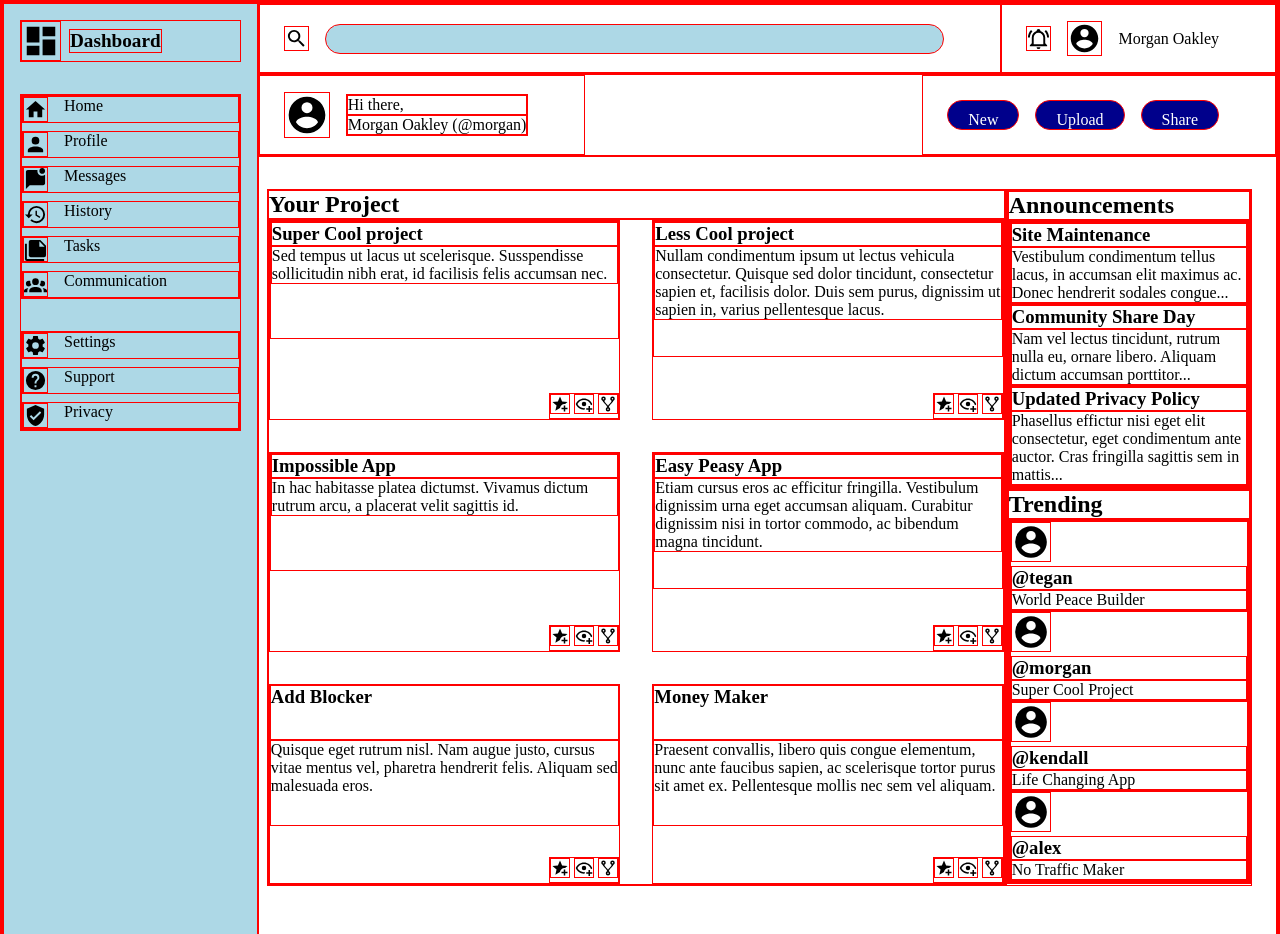
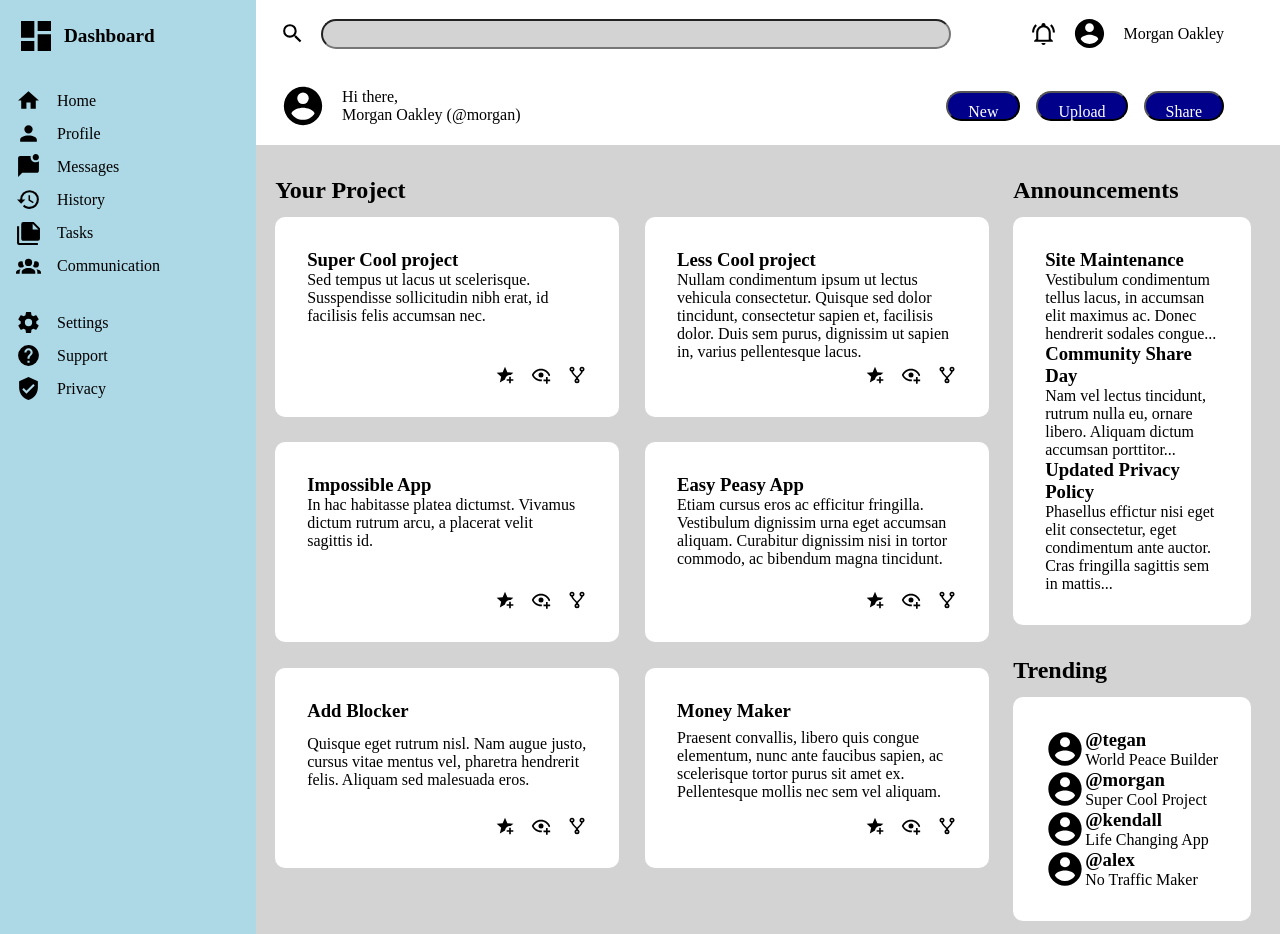
Before and after one commit to l1xwxx/admin-dashboard, a plain HTML site: page index.html in a window 1280 px wide. Shown: the top 934 px of the page. Drawn offline with Linux system fonts and the light colour scheme.

Commit message:
day two, session two

```diff
--- a/index.html
+++ b/index.html
@@ -268,32 +268,40 @@
                     <title>account-circle</title>
                     <path d="M12,19.2C9.5,19.2 7.29,17.92 6,16C6.03,14 10,12.9 12,12.9C14,12.9 17.97,14 18,16C16.71,17.92 14.5,19.2 12,19.2M12,5A3,3 0 0,1 15,8A3,3 0 0,1 12,11A3,3 0 0,1 9,8A3,3 0 0,1 12,5M12,2A10,10 0 0,0 2,12A10,10 0 0,0 12,22A10,10 0 0,0 22,12C22,6.47 17.5,2 12,2Z" />
                   </svg>
+                  <div class="text">
                     <h3>@tegan</h3>
                     <p>World Peace Builder</p>
+                  </div>
                 </li>
                 <li>
                   <svg xmlns="http://www.w3.org/2000/svg" viewBox="0 0 24 24" height="40" width="40">
                     <title>account-circle</title>
                     <path d="M12,19.2C9.5,19.2 7.29,17.92 6,16C6.03,14 10,12.9 12,12.9C14,12.9 17.97,14 18,16C16.71,17.92 14.5,19.2 12,19.2M12,5A3,3 0 0,1 15,8A3,3 0 0,1 12,11A3,3 0 0,1 9,8A3,3 0 0,1 12,5M12,2A10,10 0 0,0 2,12A10,10 0 0,0 12,22A10,10 0 0,0 22,12C22,6.47 17.5,2 12,2Z" />
                   </svg>
+                  <div class="text">
                     <h3>@morgan</h3>
                     <p>Super Cool Project</p>
+                  </div>
                 </li>
                 <li>
                   <svg xmlns="http://www.w3.org/2000/svg" viewBox="0 0 24 24" height="40" width="40">
                     <title>account-circle</title>
                     <path d="M12,19.2C9.5,19.2 7.29,17.92 6,16C6.03,14 10,12.9 12,12.9C14,12.9 17.97,14 18,16C16.71,17.92 14.5,19.2 12,19.2M12,5A3,3 0 0,1 15,8A3,3 0 0,1 12,11A3,3 0 0,1 9,8A3,3 0 0,1 12,5M12,2A10,10 0 0,0 2,12A10,10 0 0,0 12,22A10,10 0 0,0 22,12C22,6.47 17.5,2 12,2Z" />
                   </svg>
+                  <div class="text">
                     <h3>@kendall</h3>
                     <p>Life Changing App</p>
+                  </div>
                 </li>
                 <li>
                   <svg xmlns="http://www.w3.org/2000/svg" viewBox="0 0 24 24" height="40" width="40">
                     <title>account-circle</title>
                     <path d="M12,19.2C9.5,19.2 7.29,17.92 6,16C6.03,14 10,12.9 12,12.9C14,12.9 17.97,14 18,16C16.71,17.92 14.5,19.2 12,19.2M12,5A3,3 0 0,1 15,8A3,3 0 0,1 12,11A3,3 0 0,1 9,8A3,3 0 0,1 12,5M12,2A10,10 0 0,0 2,12A10,10 0 0,0 12,22A10,10 0 0,0 22,12C22,6.47 17.5,2 12,2Z" />
                   </svg>
+                  <div class="text">
                     <h3>@alex</h3>
                     <p>No Traffic Maker</p>
+                  </div>
                 </li>
               </ul>
             </article>
--- a/style.css
+++ b/style.css
@@ -2,89 +2,12 @@
   margin: 0;
   padding: 0;
   box-sizing: border-box;
-  border: 1px solid red;
-}
-
-/* The layout of the page */
-.container {
-  display: grid;
-  grid-template:
-    "sidebar topbar" auto
-    "sidebar page-header" auto
-    "sidebar main" auto / 1fr 4fr;
 }
 
 /* Remove the defaut styling of lists */
 .nav ul,
 .block ul {
   list-style-type: none;
-}
-
-/* Formatting sidebar rows */
-.sidebar,
-.sidebar nav {
-  display: grid;
-  grid-template-rows: min-content min-content;
-  gap: 2rem;
-}
-
-/* Formatting sidebar columns */
-.sidebar .logo,
-.sidebar nav ul li {
-  display: grid;
-  grid-template-columns: min-content min-content;
-}
-
-.sidebar {
-  grid-area: sidebar;
-  background-color: lightblue;
-  padding: 1rem;
-}
-
-.sidebar .logo {
-  gap: 0.5rem;
-  font-size: 0.8em;
-  align-items: center;
-}
-
-.sidebar nav ul {
-  display: grid;
-  gap: 0.5rem;
-}
-
-.sidebar nav ul li {
-  gap: 1rem;
-}
-
-.topbar {
-  grid-area: topbar;
-  display: grid;
-  grid-template-columns: 1fr auto;
-}
-
-.topbar .search_bar {
-  display: grid;
-  grid-template-columns: auto 1fr;
-}
-
-.search_bar input {
-  width: 100%;
-  background-color: lightblue;
-}
-
-.topbar .actions {
-  display: grid;
-  grid-template-columns: auto auto auto;
-}
-
-/* Centering and adding padding + gap to topbar + page header contents*/
-.topbar .search_bar,
-.topbar .actions,
-.page-header .greeting,
-.page-header .actions {
-  align-items: center;
-  padding: 1rem 3.5rem 1rem 1.5rem;
-  gap: 1rem;
 }
 
 /* Styling native UI */
@@ -99,6 +22,102 @@ button, input {
   border-radius: 15px;
 }
 
+/* The layout of the page */
+.container {
+  display: grid;
+  grid-template:
+    "sidebar topbar" auto
+    "sidebar page-header" auto
+    "sidebar main" auto / 1fr 4fr;
+}
+
+.sidebar {
+  grid-area: sidebar;
+}
+
+.topbar {
+  grid-area: topbar;
+}
+
+main {
+  grid-area: main;
+}
+
+/* Formatting the sidebar */
+.sidebar {
+  padding: 1rem;
+}
+
+/* Formatting sidebar rows */
+.sidebar,
+.sidebar nav {
+  display: grid;
+  grid-template-rows: min-content min-content; /* Is it okay to need to use min-content here? Maybe I should've used flexbox instead because it relies on intrinsic sizing to determine the size of content? */
+  gap: 2rem;
+}
+
+.sidebar nav ul {
+  display: grid;
+  gap: 0.5rem;
+}
+
+/* Formatting sidebar columns */
+.sidebar .logo,
+.sidebar nav ul li {
+  display: grid;
+  grid-template-columns: min-content min-content; /* Is it okay to need to use min-content here? Maybe I should've used flexbox instead because it relies on intrinsic sizing to determine the size of content? */
+  align-items: center;
+}
+
+.sidebar .logo {
+  gap: 0.5rem;
+}
+
+.sidebar nav ul li {
+  gap: 1rem;
+}
+
+/* Styling the sidebar */
+
+/* Colors */
+.sidebar {
+  background-color: lightblue;
+}
+
+/* Fonts */
+.sidebar .logo {
+  font-size: 0.8em;
+}
+
+/* Formatting topbar columns */
+.topbar {
+  display: grid;
+  grid-template-columns: 1fr auto;
+}
+
+.topbar .search_bar {
+  display: grid;
+  grid-template-columns: auto 1fr;
+}
+
+.search_bar input {
+  width: 100%;
+}
+
+.topbar .actions {
+  display: grid;
+  grid-template-columns: auto auto auto;
+}
+
+/* Styling the topbar */
+
+/* Colors */
+.search_bar input {
+  background-color: lightgrey;
+}
+
+/* Fonts */
+
 .page-header {
   grid-area: page-header;
   display: grid;
@@ -106,6 +125,7 @@ button, input {
   justify-content: space-between;
 }
 
+/* Formatting page header columns */
 .page-header .greeting {
   display: grid;
   grid-template-columns: auto auto;
@@ -116,34 +136,31 @@ button, input {
   grid-template-columns: auto auto auto;
 }
 
+/* Styling the page header */
+
+/* Colors */
 .page-header .actions button {
   background-color: darkblue;
   color: white;
 }
 
+/* Fonts */
+
+/* Formatting topbar and page header contents*/
+.topbar .search_bar,
+.topbar .actions,
+.page-header .greeting,
+.page-header .actions {
+  align-items: center;
+  padding: 1rem 3.5rem 1rem 1.5rem;
+  gap: 1rem;
+}
+
+/* The layout of the main part of the page */
 main {
-  grid-area: main;
   display: grid;
   grid-template:
    "content pannel" auto / 3fr 1fr;
-  padding: 2rem 1.5rem 3rem 0.5rem;
-}
-
-.content .cards {
-  grid-area: content;
-  display: grid;
-  grid-template-columns: repeat(auto-fit, minmax(267px, 1fr));
-  gap: 2rem;
-}
-
-.content .cards .card {
-  height: 200px;
-  display: grid;
-}
-
-.card .actions {
-  justify-self: end;
-  align-self: end;
 }
 
 .pannel {
@@ -153,3 +170,83 @@ main {
 .content {
   grid-area: content;
 }
+
+/* Formatting the main part of the page */
+main {
+  padding: 2rem 1.8rem 3rem 1.2rem;
+  gap: 1.5rem;
+}
+
+/* Formatting main part of the page rows */
+.content {
+  grid-template-rows: min-content min-content;
+}
+
+/* Formatting main part of the page columns */
+.content .cards {
+  display: grid;
+  grid-template-columns: repeat(auto-fit, minmax(267px, 1fr));
+  gap: 1.6rem;
+}
+
+.content .cards .card {
+  height: 200px;
+  display: grid;
+}
+
+.content .cards .card .text {
+  padding-right: 0.5rem;
+}
+
+.card .actions {
+  justify-self: end;
+  align-self: end;
+  display: grid;
+  grid-template-columns: auto auto auto;
+  gap: 1rem;
+}
+
+/* Styling the main part of the page */
+
+/* Colors */
+main {
+  background-color: lightgrey;
+}
+
+/* Fonts */
+
+/* Formatting aside rows */
+.pannel {
+  display: grid;
+  grid-template-rows: min-content min-content;
+  gap: 2rem;
+}
+
+/* Formatting aside columns */
+.trending .block ul li {
+  display: grid;
+  grid-template-columns: auto 1fr;
+}
+
+/* Formatting main and aside rows */
+.content,
+.pannel .announcements,
+.pannel .trending {
+  display: grid;
+  gap: 0.8rem;
+}
+
+/* Formatting cards and blocks */
+.card,
+.block {
+  padding: 2rem;
+  border-radius: 10px;
+}
+
+/* Styling cards and blocks */
+
+/* Color */
+.card,
+.block {
+  background-color: white;
+}
```
Lines whose indentation alone changed are shown as unchanged.
